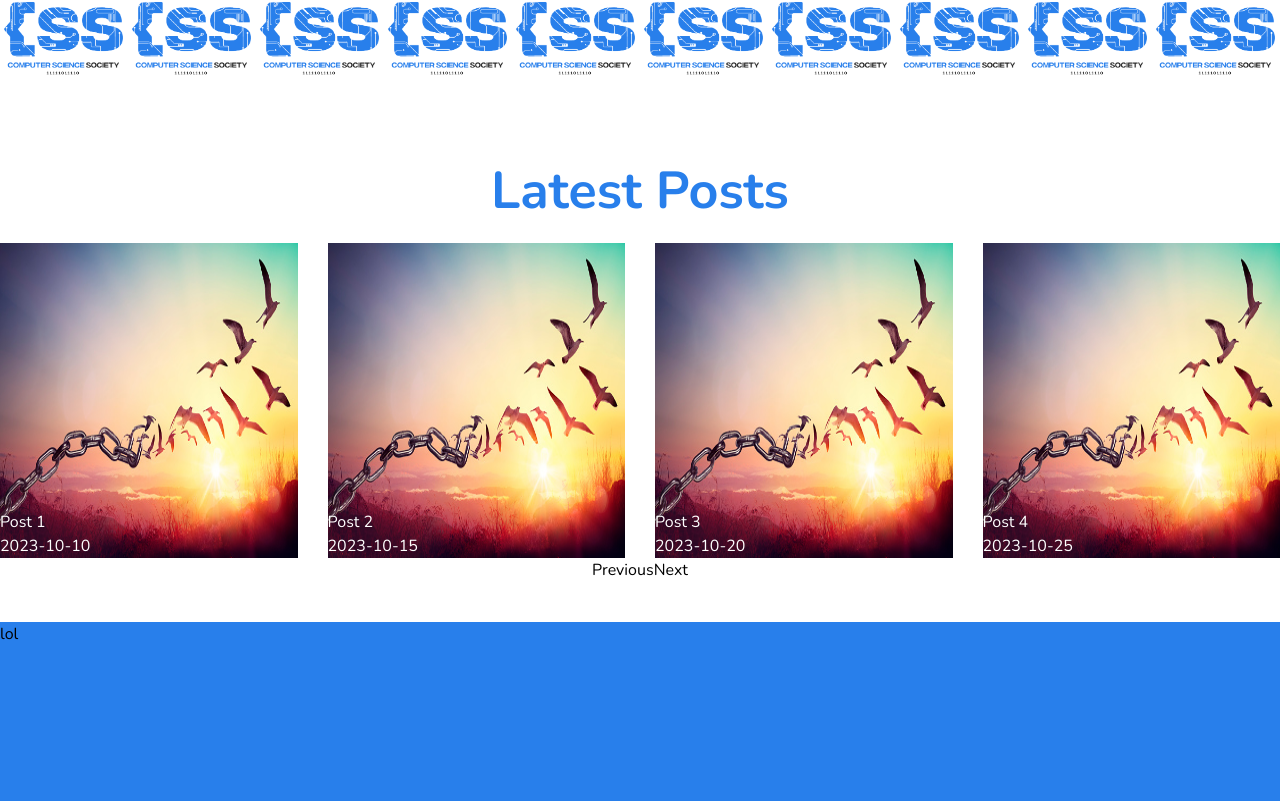
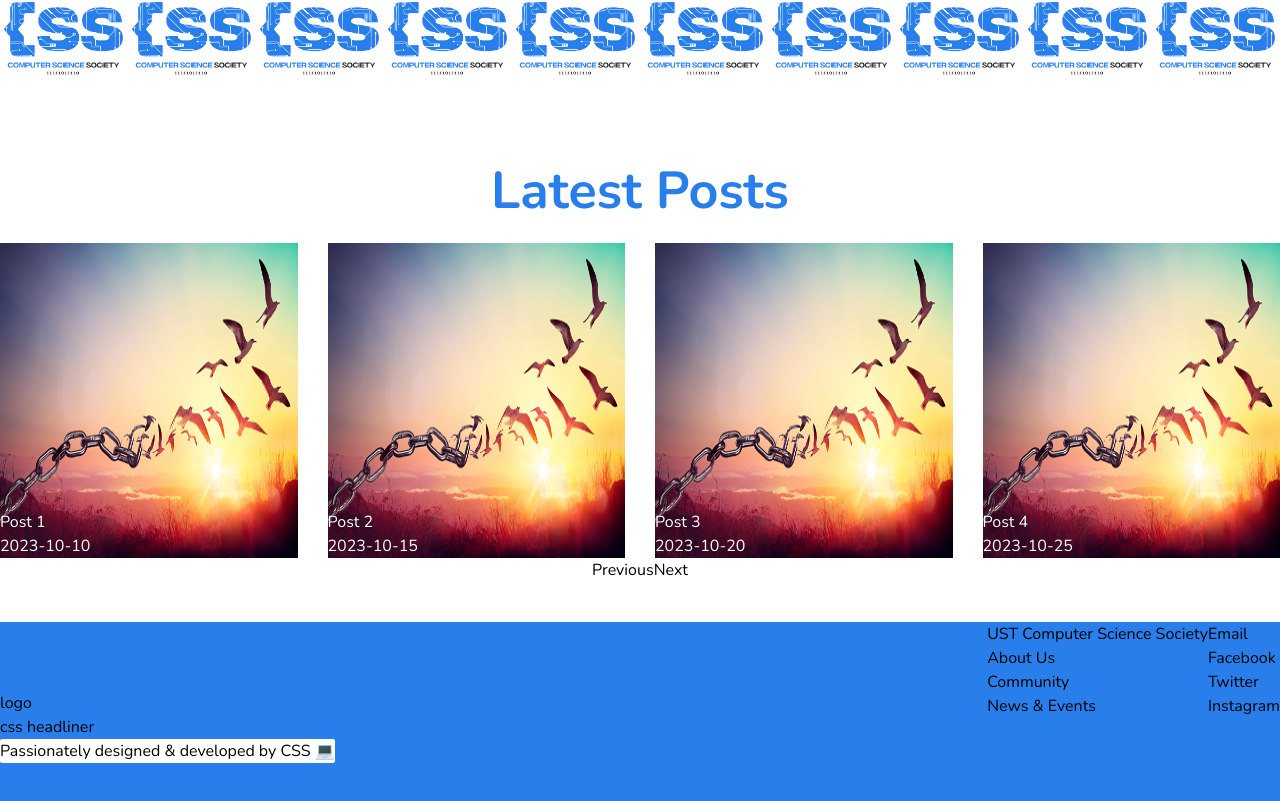
Before and after one commit to neilcasas/final-ustcss, a React (Vite) app: page / in a window 1280 px wide. Shown: the part 3207-4008 px from the top of the page. Built offline with nearby package versions, Linux system fonts and the light colour scheme.

Commit message:
Added footer content

```diff
--- a/src/components/Footer.jsx
+++ b/src/components/Footer.jsx
@@ -1,7 +1,31 @@
 import React from "react";
 
 const Footer = () => {
-  return <div className="h-[211px] w-auto bg-primary ">lol</div>;
+  return (
+    <div className="flex h-[211px] w-auto bg-primary justify-between">
+      <div className="left-half flex flex-col justify-center">
+        <p>logo</p>
+        <p>css headliner</p>
+        <div className="message bg-white rounded-sm">
+          <p>Passionately designed & developed by CSS 💻</p>
+        </div>
+      </div>
+      <div className="right-half flex">
+        <div className="nav flex flex-col">
+          <p>UST Computer Science Society</p>
+          <a>About Us</a>
+          <a>Community</a>
+          <a>News & Events</a>
+        </div>
+        <div className="socials flex flex-col">
+          <a>Email</a>
+          <a>Facebook</a>
+          <a>Twitter</a>
+          <a>Instagram</a>
+        </div>
+      </div>
+    </div>
+  );
 };
 
 export default Footer;
```
